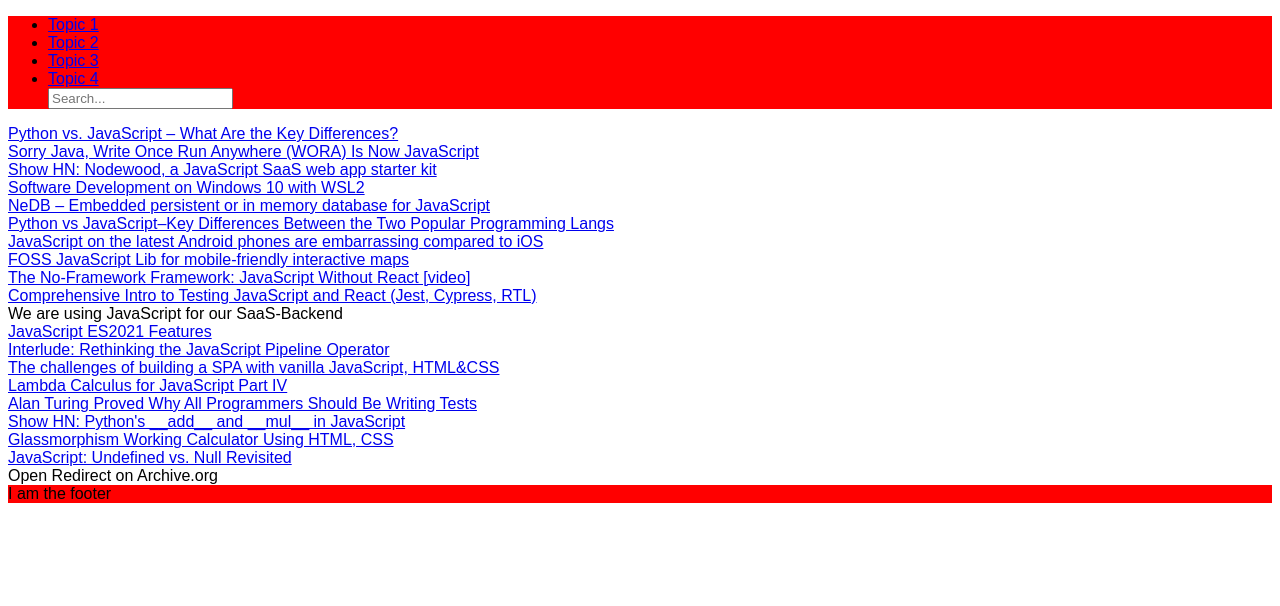
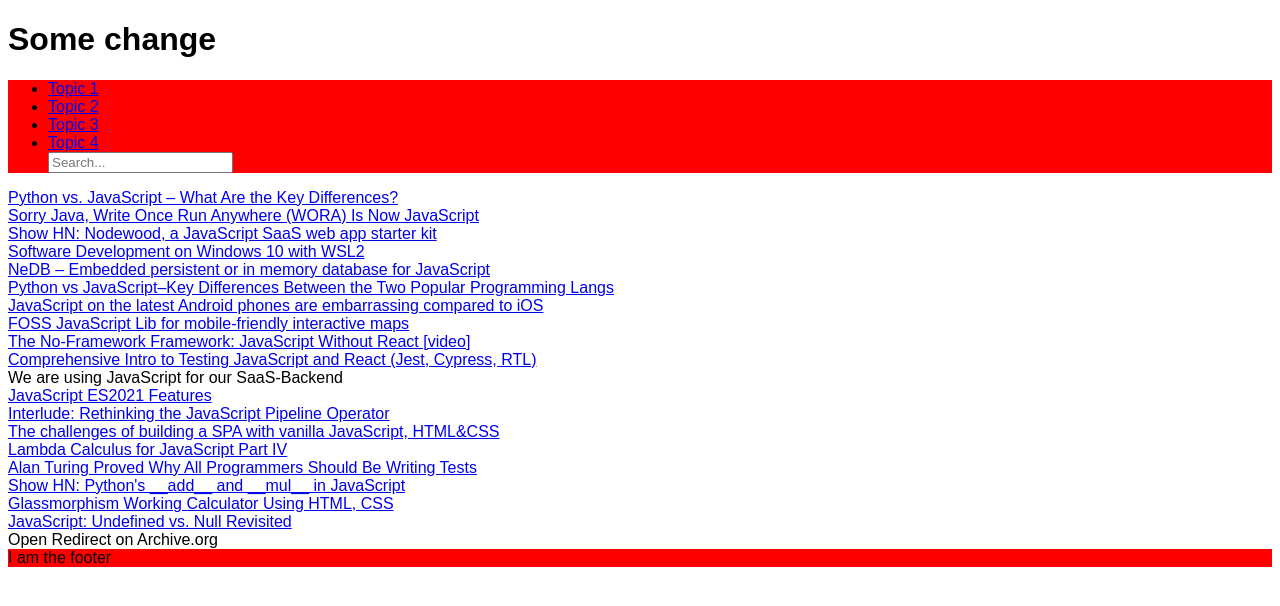
Before and after one commit to vijayavalluri/WBS-HackerNews, a React (Vite) app: page / in a window 1280 px wide. Shown: the top 606 px of the page. Built offline with nearby package versions, Linux system fonts and the light colour scheme.

Commit message:
Just a test

```diff
--- a/src/App.jsx
+++ b/src/App.jsx
@@ -11,6 +11,7 @@
 
   return (
     <>
+      <h1>Some change</h1>
       <Navigation />
       <NewsList newsList={newsList} />
       <Footer />
```
